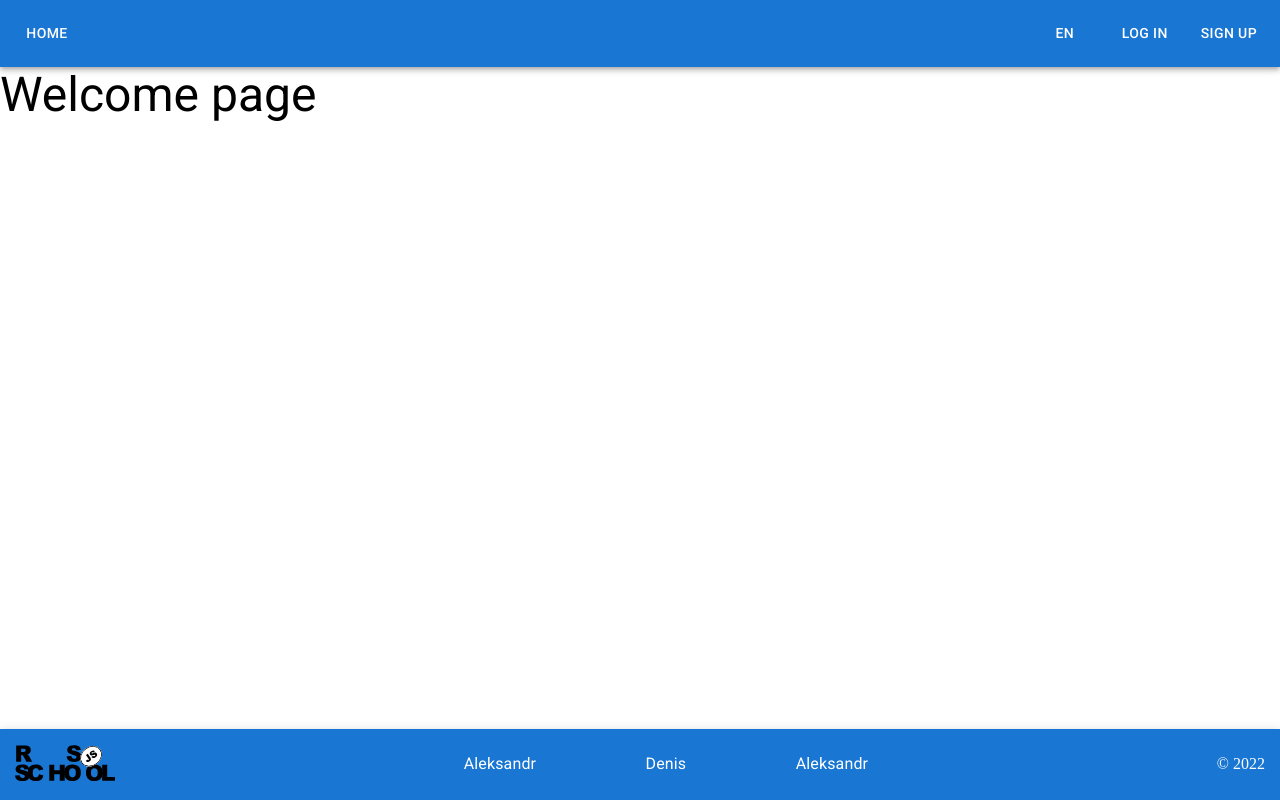
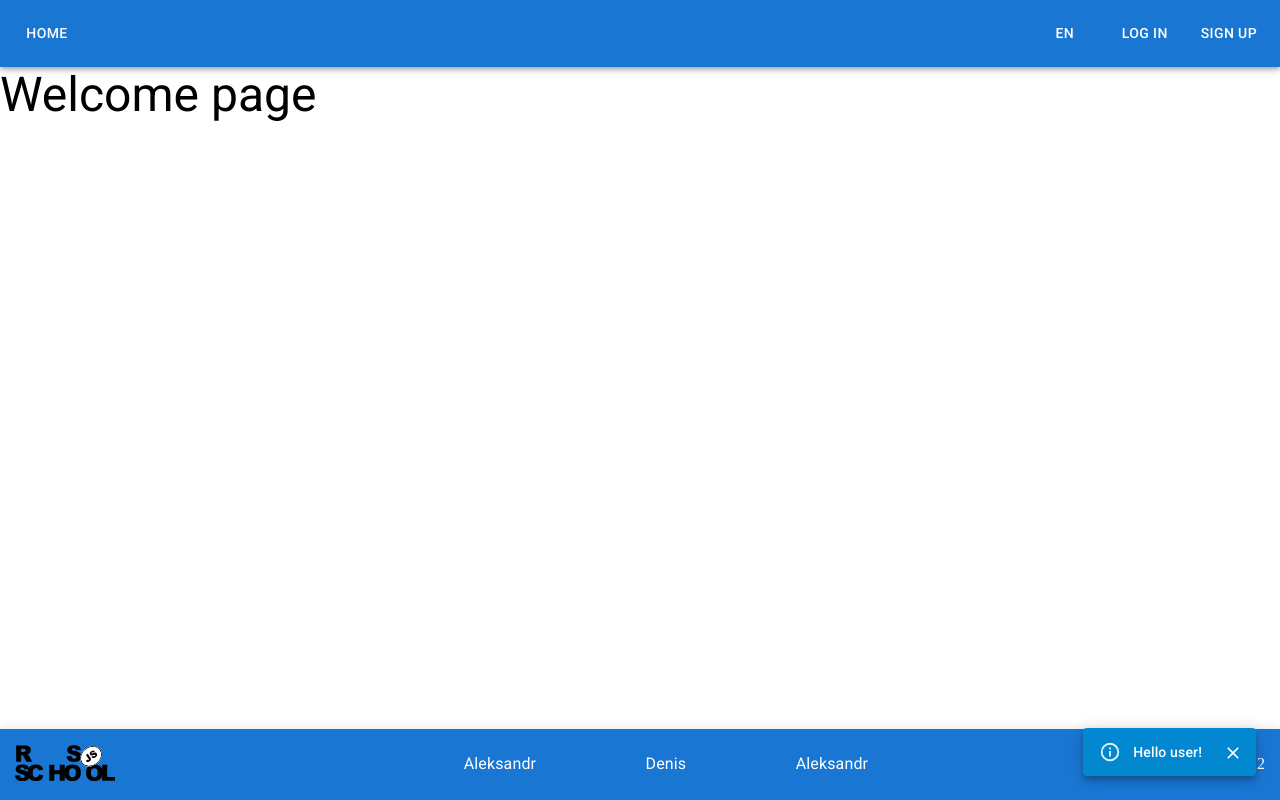
Before and after one commit to AlexanderSUS/project-management-app, a React (Create React App) app: page / in a window 1280 px wide. Built offline with nearby package versions, Linux system fonts and the light colour scheme.

Commit message:
fix: fix unsmooth disapearance of snackbar

```diff
--- a/src/components/CustomizedSnackbar.tsx
+++ b/src/components/CustomizedSnackbar.tsx
@@ -2,8 +2,8 @@ import * as React from 'react';
 import Snackbar from '@mui/material/Snackbar';
 import MuiAlert, { AlertProps } from '@mui/material/Alert';
 import { useEffect } from 'react';
-import { useAppDispatch, useAppSelector } from '../hooks/reduxTypedHooks';
-import { clearError, clearInfo, notificationSelector } from '../store/notificationSlice';
+import { useAppSelector } from '../hooks/reduxTypedHooks';
+import { notificationSelector } from '../store/notificationSlice';
 
 export enum Severity {
   info = 'info',
@@ -18,19 +18,15 @@ const Alert = React.forwardRef<HTMLDivElement, AlertProps>((
   ref,
 ) => <MuiAlert elevation={6} ref={ref} variant="filled" {...props} />);
 
+const greeteng = { message: 'Hello user!', severity: Severity.info };
+
 export default function CustomizedSnackbar() {
   const { error, info } = useAppSelector(notificationSelector);
   const [severity, setSeveriy] = React.useState<SeverityType>(Severity.success);
   const [open, setOpen] = React.useState(false);
-  const dispatch = useAppDispatch();
+  const [log, setLog] = React.useState<{ message: string, severity: SeverityType }[]>([greeteng]);
 
   const handleClose = (event?: React.SyntheticEvent | Event, reason?: string) => {
-    if (severity === Severity.error) {
-      dispatch(clearError());
-    }
-    if (severity === Severity.success) {
-      dispatch(clearInfo());
-    }
     if (reason === 'clickaway') {
       return;
     }
@@ -40,21 +36,19 @@ export default function CustomizedSnackbar() {
 
   useEffect(() => {
     if (error) {
-      setSeveriy(Severity.error);
-      setOpen(true);
+      const notification = { message: error, severity: Severity.error };
+      setLog((state) => [...state, notification]);
     }
     if (info) {
-      setSeveriy(Severity.success);
-      setOpen(true);
-    }
-    // TODO check this logic adn find solulition do not show empty message??
-    if (!error && severity === Severity.error) {
-      setOpen(false);
-    }
-    if (!info && severity === Severity.success) {
-      setOpen(false);
+      const notification = { message: info, severity: Severity.info };
+      setLog((state) => [...state, notification]);
     }
   }, [error, info]);
+
+  useEffect(() => {
+    setSeveriy(log[log.length - 1].severity);
+    setOpen(true);
+  }, [log]);
 
   return (
     <Snackbar
@@ -64,7 +58,7 @@ export default function CustomizedSnackbar() {
       anchorOrigin={{ vertical: 'bottom', horizontal: 'right' }}
     >
       <Alert onClose={handleClose} severity={severity} sx={{ width: '100%' }}>
-        {error || info}
+        {log[log.length - 1].message}
       </Alert>
     </Snackbar>
   );
```
